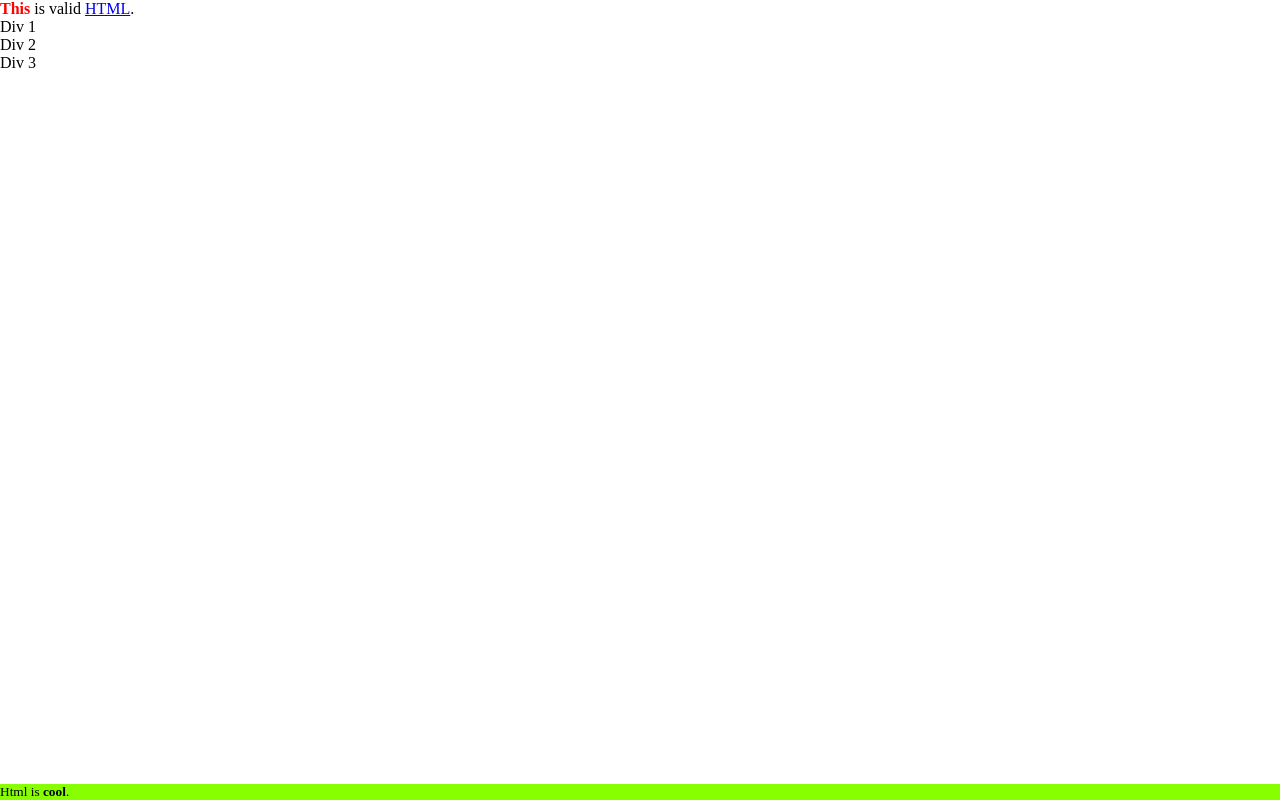
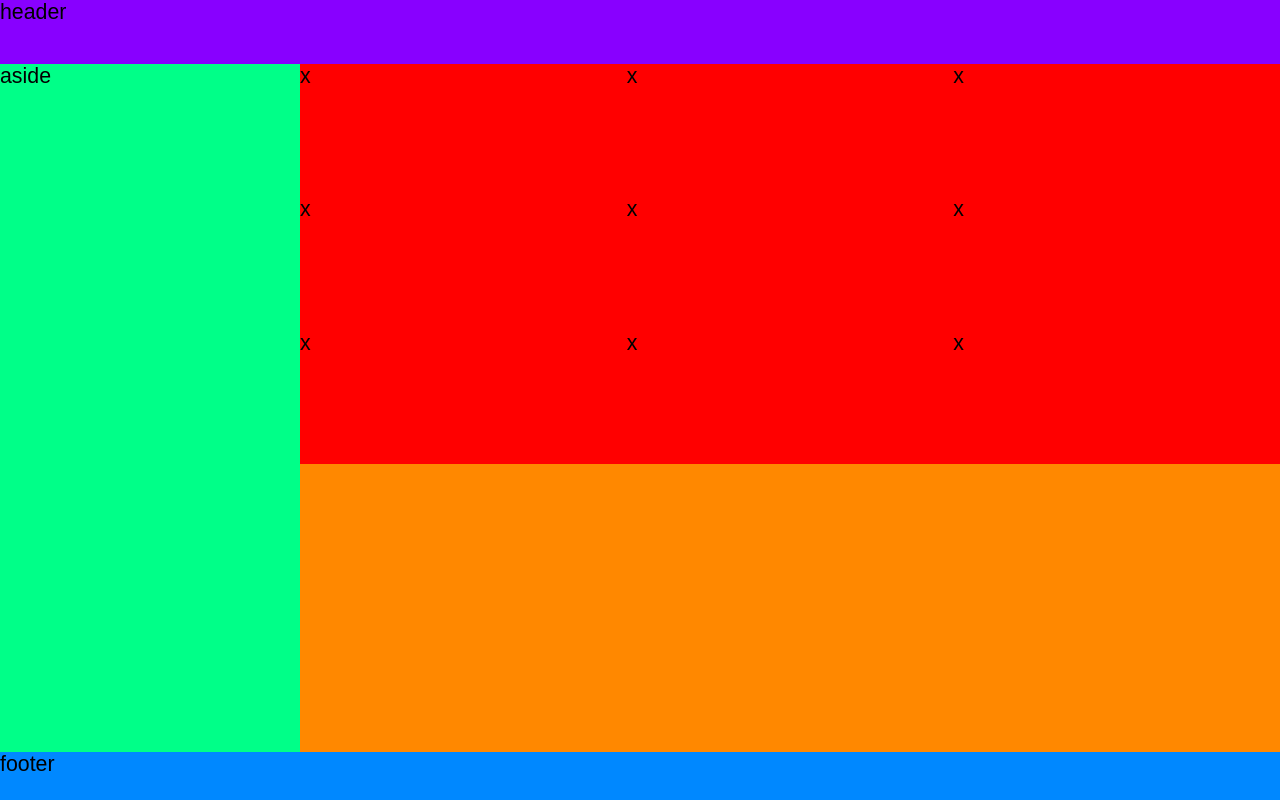
Before and after one commit to fourier-space/Computing-2-Week-4, a website: page web-app/browser/index.html in a window 1280 px wide. Drawn offline with Linux system fonts and the light colour scheme.

Commit message:
W5 Tuesday code

```diff
--- a/web-app/browser/default.css
+++ b/web-app/browser/default.css
@@ -1,19 +1,85 @@
+:root
+{
+    --footer-height: 48px;
+    --header-height: 64px;
+    --sidebar-width: 300px;
+    /* --sidebar-max-width: 300px; */
+}
+
 body
 {
-    padding: 0;
+    background: #f08;
+    font-family: "Fira Sans", sans-serif;
+    font-size: 16pt;
+    height: 100%;
     margin: 0;
+    position: absolute;
+    width: 100%;
+}
+
+header
+{
+    background: #80f;
+    height: var(--header-height);
+    position: absolute;
+    width: 100%;
+}
+
+aside
+{
+    background: #0f8;
+    height: calc(100% - var(--header-height) - var(--footer-height));
+    /* max-width: var(--sidebar-max-width); */
+    position: absolute;
+    top: var(--header-height);
+    width: var(--sidebar-width);
+}
+
+main
+{
+    background: #f80;
+    height: calc(100% - var(--header-height) - var(--footer-height));
+    left: var(--sidebar-width);
+    position: absolute;
+    top: var(--header-height);
+    width: calc(100% - var(--sidebar-width));
 }
 
 footer
 {
-    background: #8f0;
-    font-size: smaller;
+    background: #08f;
+    bottom: 0px;
+    height: var(--footer-height);
     position: absolute;
-    bottom: 0;
     width: 100%;
 }
 
-#first_word
+.grid
 {
-    color: red;
+    margin: 0;
+    padding: 0;
+    position: absolute;
+    width: 100%;
+    height: 400px;
+    background: blue;
 }
+
+.row
+{
+    height: calc(100% / 3);
+    position: relative;
+    padding: 0;
+    margin: 0;
+    width: 100%;
+}
+
+.cell
+{
+    background-color: red;
+    display: inline-block;
+    height: 100%;
+    margin: 0;
+    padding: 0;
+    position: relative;
+    width: calc(100% / 3);
+}
--- a/web-app/browser/index.html
+++ b/web-app/browser/index.html
@@ -8,15 +8,28 @@
 <link rel="icon" href="./assets/favicon.png"> <!-- Import 'Favorites Icon' – favicon.png -->
 <script type="module" src="main.js"></script> <!-- Load the main script. Must be type="module". Have only one of these -->
 
+<header>
+    header
+</header>
+
+<aside>
+    aside
+</aside>
 
 <main>
-<strong id="first_word">This</strong> is valid <a href="http://mdn.net">HTML</a>.
+    <div class="grid">
+        <div class="row">
+            <div class="cell">x</div><div class="cell">x</div><div class="cell">x</div>
+        </div>
+        <div class="row">
+            <div class="cell">x</div><div class="cell">x</div><div class="cell">x</div>
+        </div>
+        <div class="row">
+            <div class="cell">x</div><div class="cell">x</div><div class="cell">x</div>
+        </div>
+    </div>
 </main>
 
-<div>Div 1</div>
-<div>Div 2</div>
-<div>Div 3</div>
-
 <footer>
-    Html is <strong>cool</strong>.
+    footer
 </footer>
```
